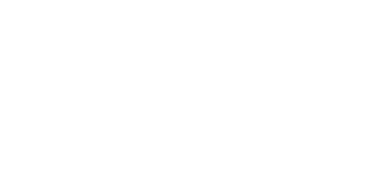
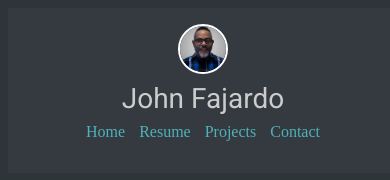
Before and after one commit to JohnFajardo/JohnFajardo, a website: page src/index.html in a window 390 px wide. Drawn offline with nearby package versions, Linux system fonts and the light colour scheme; files that its build step writes are made by us from their sources.

Commit message:
Adds mobile navigation

```diff
--- a/src/index.html
+++ b/src/index.html
@@ -4,9 +4,24 @@
     <meta charset="UTF-8">
     <meta name="viewport" content="width=device-width, initial-scale=1.0">
     <meta http-equiv="X-UA-Compatible" content="ie=edge">
-    <title>Document</title>
+    <link href="https://fonts.googleapis.com/css?family=Lato|Roboto:400&display=swap" rel="stylesheet">
+    <link rel="stylesheet" href="styles.css">
+    <title>John Fajardo: The website</title>
 </head>
 <body>
 
+<div class="container">
+    <div class="navigation">
+        <img src="images/profile.png" alt="profile picture">
+        <h1 class="title">John Fajardo</h1>
+        <nav>
+            <a href="#">Home</a>
+            <a href="#">Resume</a>
+            <a href="#">Projects</a>
+            <a href="#">Contact</a>
+        </nav>
+    </div>
+</div>
+
 </body>
 </html>
--- /dev/null
+++ b/src/scss/styles.scss
@@ -0,0 +1,63 @@
+* {
+    box-sizing: border-box;
+    -webkit-font-smoothing: auto;
+    -moz-osx-font-smoothing: auto;
+    text-rendering: optimizeLegibility;
+}
+
+h1 {
+    font-family: roboto;
+    color: #ccc;
+    font-size: 28px;
+    font-weight: 500;
+}
+
+p {
+    font-family: lato;
+}
+
+a {
+    color: rgb(79, 177, 186);
+    text-decoration: none;
+    &:hover {
+        text-decoration: underline;
+    }
+}
+
+body {
+    background-color: #2d3539;
+}
+
+
+.container {
+    width: 100vw;
+}
+
+.navigation {
+    background-color: #343a40;
+    text-align: center;
+    padding:16px;
+
+    .title {
+        margin: 8px 0 8px 0;
+    }
+
+    img {
+        width: 100%;
+        max-width: 50px;
+        height: auto;
+        display: block;
+        border: 2px solid #fff;
+        margin: 0 auto;
+        border-radius: 50%;
+        // margin-top: 16px;
+    }
+
+    nav {
+        margin: 0 0 16px 0;
+
+        a {
+            padding: 5px;
+        }
+    }
+}
```
Also changed, not shown: README.md, dist/images/profile.png (added), dist/images/wave.jpg (added), dist/index.html, dist/styles.css (added), src/images/profile.png (added), src/images/wave.jpg (added).
